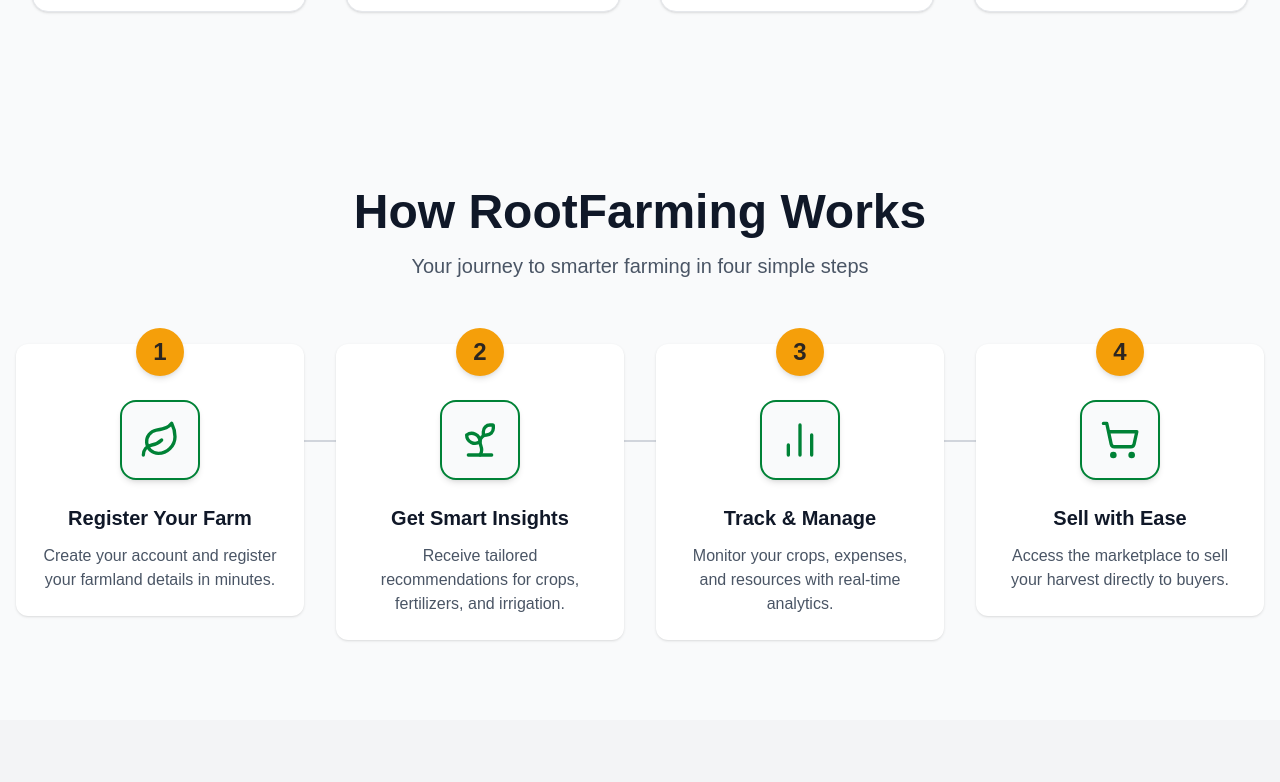
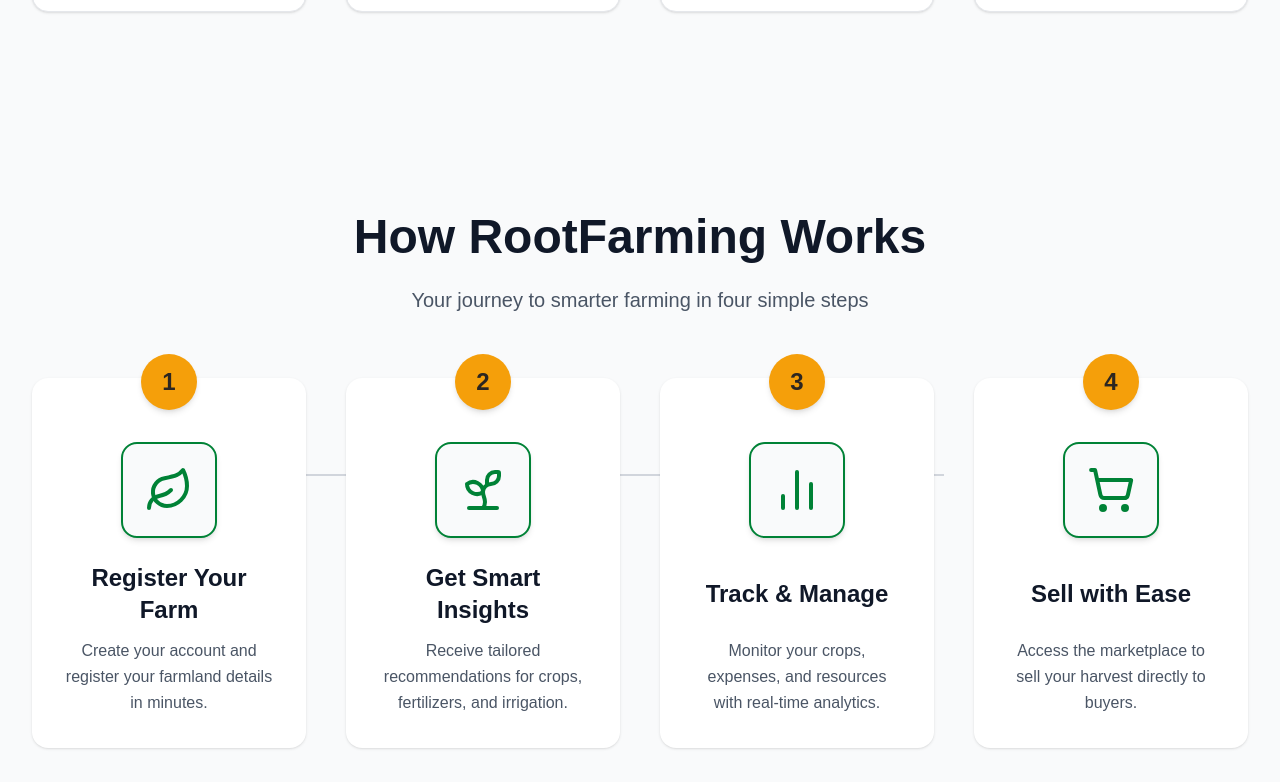
Before and after one commit to Subroto89/root-farming-frontend, a React (Vite) app: page / in a window 1280 px wide. Shown: the part 2178-2960 px from the top of the page. Built offline with nearby package versions, Linux system fonts and the light colour scheme; no server answers.

Commit message:
complete HowItWorks section with responsive layout and final design

```diff
--- a/src/components/HomePage/HowItWorks.jsx
+++ b/src/components/HomePage/HowItWorks.jsx
@@ -1,3 +1,4 @@
+import React from 'react';
 import { Leaf, ShoppingCart, Sprout, BarChart2 } from 'lucide-react';
 
 const steps = [
@@ -33,49 +34,65 @@ const steps = [
 
 const HowItWorks = () => {
   return (
-    <div id="how-it-works" className="py-20 bg-gray-50">
-      <div className="max-w-7xl mx-auto px-4">
+    <div id="how-it-works" className="bg-gray-50 md:py-24 py-16">
+      <div className="max-w-7xl mx-auto px-4 sm:px-6 lg:px-8">
         {/* Heading */}
-        <div className="text-center mb-16">
-          <h2 className="text-4xl lg:text-5xl font-bold text-gray-900 mb-4">
+        <div className="text-center mb-12 sm:mb-16">
+          <h2 className="text-2xl sm:text-3xl md:text-4xl lg:text-5xl font-bold text-gray-900 mb-4 leading-snug">
             How RootFarming Works
           </h2>
-          <p className="text-xl text-gray-600 max-w-2xl mx-auto">
+          <p className="text-sm sm:text-base md:text-lg lg:text-xl text-gray-600 max-w-2xl mx-auto">
             Your journey to smarter farming in four simple steps
           </p>
         </div>
 
-        {/* Steps */}
-        <div className="grid md:grid-cols-2 lg:grid-cols-4 gap-8 relative">
-          {/* Connecting Line - Desktop */}
+        {/* Steps Grid */}
+        <div className="relative grid grid-cols-1 sm:grid-cols-2 lg:grid-cols-4 gap-8 sm:gap-10">
+          {/* Connecting Lines for Desktop */}
+          {steps.map((_, i) => {
+            if (i < steps.length - 1) {
+              return (
                 <div
-            className="hidden lg:block absolute top-24 left-0 right-0 h-0.5 bg-gray-300"
-            style={{ width: 'calc(100% - 8rem)', left: '4rem' }}
+                  key={`line-${i}`}
+                  className="hidden lg:block absolute top-24 h-0.5 bg-gray-300"
+                  style={{
+                    left: `${25 * i}%`,
+                    width: `${25}%`,
+                  }}
                 />
+              );
+            }
+            return null;
+          })}
 
           {steps.map((step, index) => {
             const Icon = step.icon;
             return (
               <div
                 key={index}
-                className="relative group transition-transform duration-300 hover:-translate-y-2"
+                className="relative group flex flex-col items-center text-center transition-transform duration-300 hover:-translate-y-2"
               >
-                <div className="text-center p-6 rounded-xl bg-white shadow-sm hover:shadow-xl transition-shadow duration-300">
                 {/* Step Number */}
-                  <div className="absolute -top-4 left-1/2 -translate-x-1/2 w-12 h-12 rounded-full bg-[#F59F0A] flex items-center justify-center text-2xl font-extrabold text-[#2C2621] z-10 shadow-md group-hover:scale-110 transition-transform duration-300">
+                <div className="absolute -top-5 sm:-top-6 left-1/2 -translate-x-1/2 w-12 h-12 sm:w-14 sm:h-14 rounded-full bg-[#F59F0A] flex items-center justify-center text-xl sm:text-2xl font-extrabold text-[#2C2621] shadow-md group-hover:scale-110 transition-transform duration-300 z-10">
                   {step.step}
                 </div>
 
-                  {/* Icon Container */}
-                  <div className="mt-8 mb-6 inline-flex items-center justify-center w-20 h-20 rounded-2xl bg-gray-50 border-2 border-green-700 shadow-md group-hover:bg-green-700 transition-colors duration-300">
-                    <Icon className="w-10 h-10 text-green-700 group-hover:text-white transition-colors duration-300" />
+                {/* Card */}
+                <div className="bg-white rounded-2xl p-6 sm:p-8 shadow-sm hover:shadow-xl transition-shadow duration-300 flex flex-col items-center justify-between w-full h-full">
+                  {/* Icon */}
+                  <div className="mt-8 mb-6 w-20 h-20 sm:w-24 sm:h-24 flex items-center justify-center rounded-2xl bg-gray-50 border-2 border-green-700 shadow-md group-hover:bg-green-700 transition-colors duration-300">
+                    <Icon className="w-10 h-10 sm:w-12 sm:h-12 text-green-700 group-hover:text-white transition-colors duration-300" />
                   </div>
 
-                  {/* Content */}
-                  <h3 className="text-xl font-bold text-gray-900 mb-3 group-hover:text-green-700 transition-colors duration-300">
+                  {/* Title */}
+                  <h3 className="text-lg sm:text-xl md:text-2xl font-bold text-gray-900 mb-3 group-hover:text-green-700 transition-colors duration-300">
                     {step.title}
                   </h3>
-                  <p className="text-gray-600">{step.description}</p>
+
+                  {/* Description */}
+                  <p className="text-gray-600 text-sm sm:text-base md:text-base leading-relaxed max-w-xs">
+                    {step.description}
+                  </p>
                 </div>
               </div>
             );
```
Lines whose indentation alone changed are shown as unchanged.
